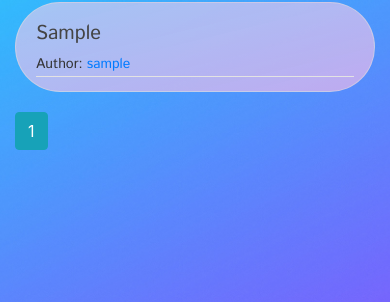
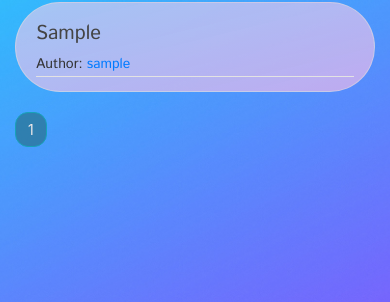
Before and after one commit to Jasurbek16/UTips, a Django app: page /subjects/1/ in a window 390 px wide. Shown: the part 249-551 px from the top of the page. Run offline with Django 3.2, Linux system fonts and the light colour scheme; tables that the repository leaves empty hold one stand-in row (values such as "Sample post"); some libraries are stand-ins or nearby versions.

Commit message:
updated buttons

```diff
--- a/UTipsApp/static/UTipsApp/main.css
+++ b/UTipsApp/static/UTipsApp/main.css
@@ -30,7 +30,7 @@
   }
 
   .bg-steel {
-    background-color: #31829b67;
+    background-color: #31829ba9;
   }
 
   .site-header .navbar-nav .nav-link {
@@ -234,6 +234,13 @@
       to right bottom,
     rgba(199, 214, 224, 0.616),
     rgba(179, 149, 226, 0.301));
+    border-radius: 13px;
+  }
+
+  .page-button-active {
+    color:#f0eaea;
+    background-color: #236d83a1;
+    border-radius: 13px;
   }
 
   .page-button:hover {
@@ -243,7 +250,7 @@
     rgba(151, 186, 226, 0.212),
     rgba(255, 255, 255, 0.151));
     box-shadow: #31829b67 0 0 10px;
-
+    border-radius: 13px;
   }
 
 
@@ -400,16 +407,16 @@
       to right bottom,
       rgba(192, 209, 247, 0.562),
       rgba(230, 185, 241, 0.541));
+    border-radius: 13px;
+    font-size: 14px;
+
   }
 
-  .page-button:hover {
-    color:white;
-    background: linear-gradient(
-      to right bottom,
-    rgba(151, 186, 226, 0.212),
-    rgba(255, 255, 255, 0.151));
-    box-shadow: #31829b67 0 0 10px;
-
+  .page-button-active {
+    color:#f0eaea;
+    background-color: #236d83a1;
+    border-radius: 13px;
+    font-size: 14px;
   }
 
   .quote-desktop {
--- a/UTipsApp/templates/UTipsApp/topic_list.html
+++ b/UTipsApp/templates/UTipsApp/topic_list.html
@@ -32,21 +32,21 @@
 {% if topic_page %}
 
 	{% if topic_page.has_previous %}
-		<a class="btn btn-outline-info mb-4" href="?page=1">First</a>
-		<a class="btn btn-outline-info mb-4" href="?page={{ topic_page.previous_page_number }}">Previous</a>
+		<a class="btn btn-outline-info mb-4 page-button" href="?page=1">First</a>
+		<a class="btn btn-outline-info mb-4 page-button" href="?page={{ topic_page.previous_page_number }}">Previous</a>
 	{% endif %}
 
 	{% for num in topic_page.paginator.page_range %}
 		{% if topic_page.number == num %}
-			<a class="btn btn-info mb-4" href="?page={{ num }}">{{ num }}</a>
+			<a class="btn btn-info mb-4 page-button-active" href="?page={{ num }}">{{ num }}</a>
 		{% elif num > topic_page.number|add:'-3' and num < topic_page.number|add:'3' %}
-			<a class="btn btn-outline-info mb-4" href="?page={{ num }}">{{ num }} </a>
+			<a class="btn btn-outline-info mb-4 page-button" href="?page={{ num }}">{{ num }} </a>
 		{% endif %}
 	{% endfor %}
 
 	{% if topic_page.has_next %}
-		<a class="btn btn-outline-info mb-4" href="?page={{ topic_page.next_page_number }}">Next</a>
-		<a class="btn btn-outline-info mb-4" href="?page={{ topic_page.paginator.num_pages }}">Last</a>
+		<a class="btn btn-outline-info mb-4 page-button" href="?page={{ topic_page.next_page_number }}">Next</a>
+		<a class="btn btn-outline-info mb-4 page-button" href="?page={{ topic_page.paginator.num_pages }}">Last</a>
 	{% endif %}
 
 {% endif %}
```
Also changed, not shown: UTipsApp/templates/UTipsApp/user_topics.html (+6 -6 lines).
